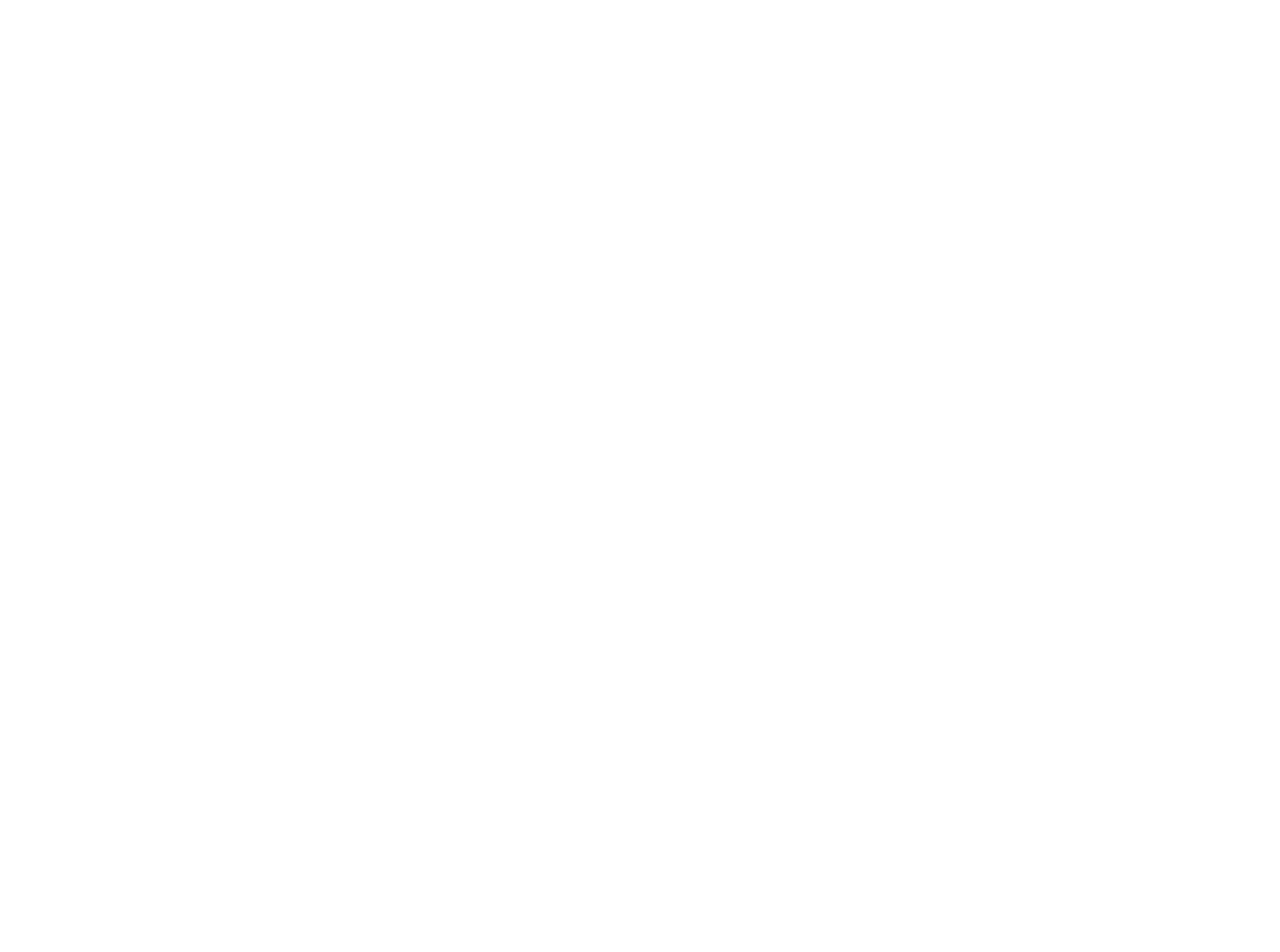
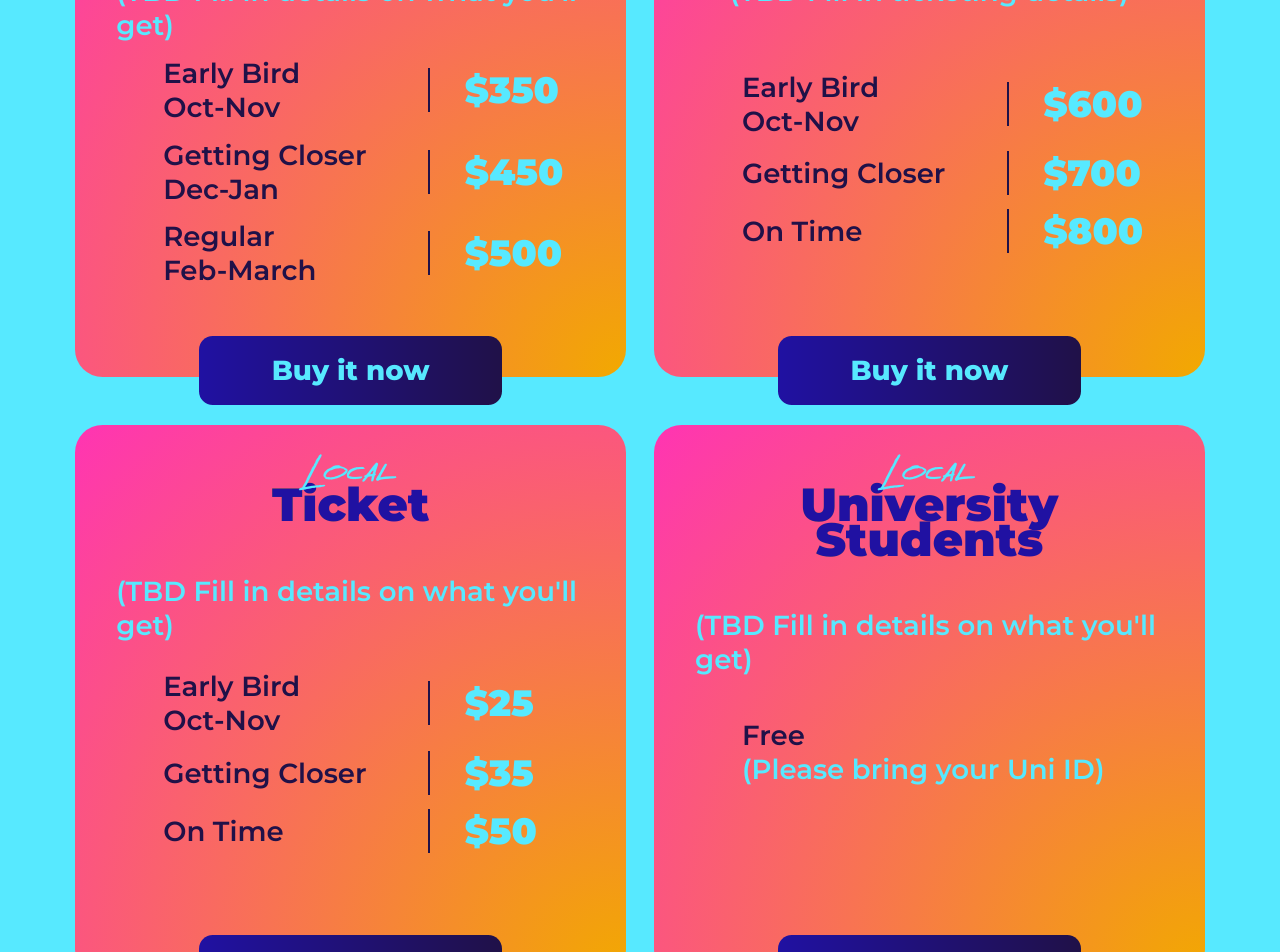
Before and after one commit to sbstnbnvds/beyond-lightning-vietnam, a React (Create React App) app: page /ticketing in a window 1280 px wide. Shown: the part 3080-4032 px from the top of the page. Before the commit the page ends 2698 px from the top, so only its background shows below. Built offline with nearby package versions, Linux system fonts and the light colour scheme.

Commit message:
get your tickets section

```diff
--- a/src/components/EventSchedule/EventSchedule.js
+++ b/src/components/EventSchedule/EventSchedule.js
@@ -84,7 +84,7 @@ const EventSchedule = () => {
     <section className="schedule">
       <h2><span className="break-span">Event </span>Schedule</h2>
       {ListOfEvents.map((event) =>
-        < div className="bg-gradient flex" >
+        <div key={event.id} className="bg-gradient flex" >
           <div className="bg-secondary flex">
             <div className="bg-gradient flex">
               {event.time}
--- /dev/null
+++ b/src/components/GetYourTickets/GetYourTickets.css
@@ -0,0 +1,139 @@
+section.get-your-tickets {
+  display: flex;
+  flex-direction: column;
+  background-color: var(--sky-blue-color);
+  color: var(--russian-violet-color);
+  align-items: center;
+}
+
+.get-your-tickets h2 {
+  margin: 0.5em 0;
+  color: var(--russian-violet-color);
+}
+
+.get-your-tickets h2 span{
+  background: var(--horizontal-persian-rose-to-american-yellow);
+  -webkit-background-clip: text;
+  background-clip: text;
+  color: transparent;
+  padding-left: 0.0625em;
+  white-space: nowrap;
+}
+.get-your-tickets .cards {
+  flex-wrap: wrap;
+  align-items: center;
+  justify-content: center;
+  margin-bottom: 2em;
+}
+
+.get-your-tickets .card {
+
+  background: #F2A900;
+  background: radial-gradient(at right bottom, #F2A900, #FF34B3);
+  width: clamp(17.5rem, 10.0714rem + 30.4762vw, 37.5rem);
+  /* height: 16em; */
+  height: 20em;
+  border-radius: 1em;
+  padding: 1em 1.5em;
+  margin: 0.875em 0.5em;
+  /* position: relative; */
+  display: flex;
+  flex-direction: column;
+
+  position: relative;
+}
+
+.get-your-tickets .card h3 {
+  color: var(--neon-blue-color);
+  text-align: center;
+  line-height: 75%;
+  margin-bottom: 0.5em;
+  font-size: 1.6875em;
+}
+
+.get-your-tickets .card .card-container {
+  align-items: center;
+  justify-content: space-between;
+  flex-grow: 1;
+}
+
+.get-your-tickets .card h3 span {
+  position: inherit;
+
+}
+
+.get-your-tickets .card .card-container .subtext {
+  color: var(--sky-blue-color);
+  margin-top: 1em;
+}
+
+.get-your-tickets .card .card-container ul {
+  list-style: square;
+  width: 80%;
+  margin-top: auto;
+  margin-bottom: 3em;
+}
+
+.get-your-tickets .card:last-child .card-container ul {
+  margin-top: 1em;
+  margin-bottom: auto;
+}
+.get-your-tickets .card .card-container li {
+  display: flex;
+  justify-content: space-between;
+  margin: 0.5em 0;
+  align-items: center;
+}
+
+
+.get-your-tickets .card .card-container li:last-child p span {
+  font-weight: var(--font-weight-semibold);
+}
+
+.get-your-tickets .card:last-child .card-container li p span::before {
+  content: "\a";
+  white-space: pre;
+}
+.get-your-tickets .card .card-container li .price {
+  font-weight: var(--font-weight-black);
+  padding-left: 1em;
+  position: relative;
+  color: var(--sky-blue-color);
+  font-size: var(--font-size-400);
+  width: 3em;
+  margin-right: 0;
+}
+
+.get-your-tickets .card .card-container li .price::before {
+  content: '';
+  height: 100%;
+  width: 2px;
+  background-color: var(--russian-violet-color);
+  position: absolute;
+  left: 0;
+}
+
+.get-your-tickets .card a {
+  position: absolute;
+  width: 11em;
+  height: 2.5em;
+  margin-left: auto;
+  margin-right: auto;
+  left: 0%;
+  right: 0%;
+  bottom: -1em;
+  background: linear-gradient(270deg, var(--russian-violet-color), var(--neon-blue-color));
+  border: none;
+  color: var(--sky-blue-color);
+  border-radius: 0.5em;
+  font-weight: var(--font-weight-extrabold);
+  display: flex;
+  justify-content: center;
+  align-items: center;
+}
+
+@media (max-width: 2520px) {
+  .cards {
+    max-width: 1400px;
+  }
+}
--- /dev/null
+++ b/src/components/GetYourTickets/GetYourTickets.js
@@ -0,0 +1,101 @@
+import "./GetYourTickets.css";
+
+
+const GetYourTickets = () => {
+  return (
+    <section className="get-your-tickets" id="get-your-tickets">
+      <h2><span className="span-break">Get Your </span>Tickets</h2>
+      <div className="cards flex">
+      <div className="card">
+          <div className="card-container flex-column">
+            <div>
+            <h3><span className="break-span" >Ga </span>Ticket</h3>
+            </div>
+            <p className="subtext">(TBD Fill in details on what you'll get)</p>
+            <ul className="prices">
+              <li>
+                <p>Early Bird <span className="break-span"/>Oct-Nov</p>
+                <p className="price">$350</p>
+              </li>
+              <li>
+                <p>Getting Closer <span className="break-span"/>Dec-Jan</p>
+                <p className="price">$450</p>
+              </li>
+              <li>
+                <p>Regular <span className="break-span"/>Feb-March</p>
+                <p className="price">$500</p>
+              </li>
+            </ul>
+          </div>
+          <a href="">Buy it now</a>
+        </div>
+
+        <div className="card">
+          <div className="card-container flex-column">
+            <div>
+              <h3><span className="break-span" >Vip </span>Ticket</h3>
+            </div>
+            <p className="subtext">(TBD Fill in ticketing details)</p>
+            <ul className="prices">
+              <li>
+                <p>Early Bird <span className="break-span"/>Oct-Nov</p>
+                <p className="price">$600</p>
+              </li>
+              <li>
+                <p>Getting Closer</p>
+                <p className="price">$700</p>
+              </li>
+              <li>
+                <p>On Time </p>
+                <p className="price">$800</p>
+              </li>
+            </ul>
+          </div>
+          <a href="">Buy it now</a>
+        </div>
+
+        <div className="card">
+          <div className="card-container flex-column">
+            <div>
+              <h3><span className="break-span" >Local </span>Ticket</h3>
+            </div>
+            <p className="subtext">(TBD Fill in details on what you'll get)</p>
+            <ul className="prices">
+              <li>
+                <p>Early Bird <span className="break-span"/>Oct-Nov</p>
+                <p className="price">$25</p>
+              </li>
+              <li>
+                <p>Getting Closer</p>
+                <p className="price">$35</p>
+              </li>
+              <li>
+                <p>On Time</p>
+                <p className="price">$50</p>
+              </li>
+            </ul>
+          </div>
+          <a href="">Buy it now</a>
+        </div>
+
+        <div className="card">
+          <div className="card-container flex-column">
+            <div>
+            <h3><span className="break-span" >Local </span>University Students</h3>
+            </div>
+            <p className="subtext">(TBD Fill in details on what you'll get)</p>
+            <ul className="prices">
+              <li>
+                <p>Free <span>(Please bring your Uni ID)</span></p>
+              </li>
+            </ul>
+          </div>
+          <a href="">Buy it now</a>
+        </div>
+
+      </div>
+    </section>
+  )
+}
+
+export default GetYourTickets
--- a/src/components/SimpleTicketingPackages/SimpleTicketingPackages.js
+++ b/src/components/SimpleTicketingPackages/SimpleTicketingPackages.js
@@ -55,7 +55,7 @@ const SimpleTicketingPackages = () => {
                             <p>March 29-30, 2024</p>
                         </div>
                     </div>
-                    <div className="button"><a href="#">Get your tickets</a></div>
+                    <div className="button"><a href="#get-your-tickets">Get your tickets</a></div>
                 </div>
             </div>
         </section>
--- a/src/pages/TicketingPage.js
+++ b/src/pages/TicketingPage.js
@@ -1,10 +1,12 @@
 import EventSchedule from "../components/EventSchedule/EventSchedule"
+import GetYourTickets from "../components/GetYourTickets/GetYourTickets"
 import SimpleTicketingPackages from "../components/SimpleTicketingPackages/SimpleTicketingPackages"
 
 const TicketingPage = () => {
   return (<>
     <SimpleTicketingPackages />
     <EventSchedule />
+    <GetYourTickets/>
   </>
   )
 }
```
